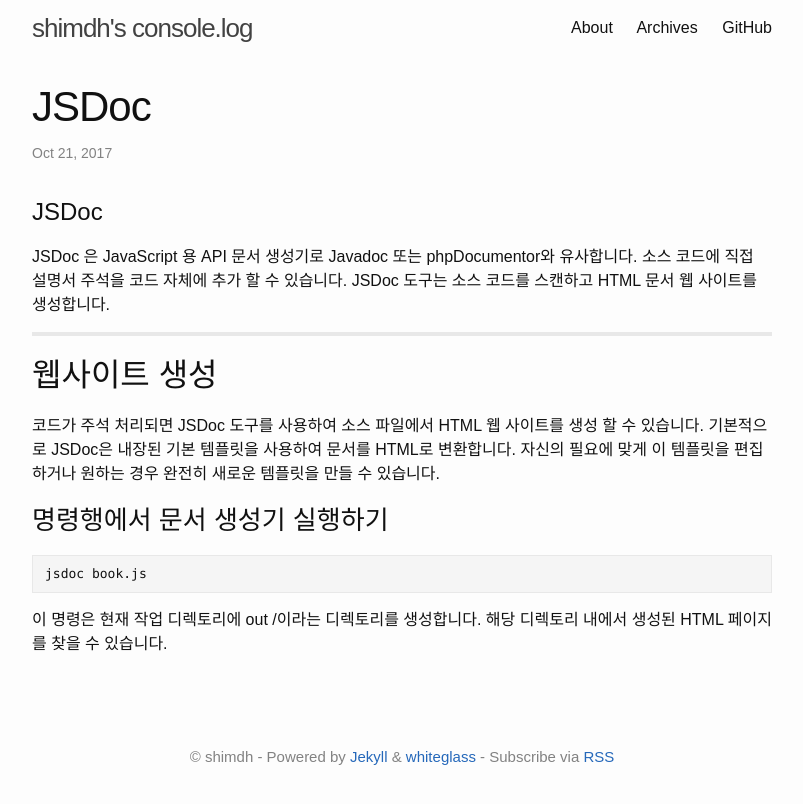
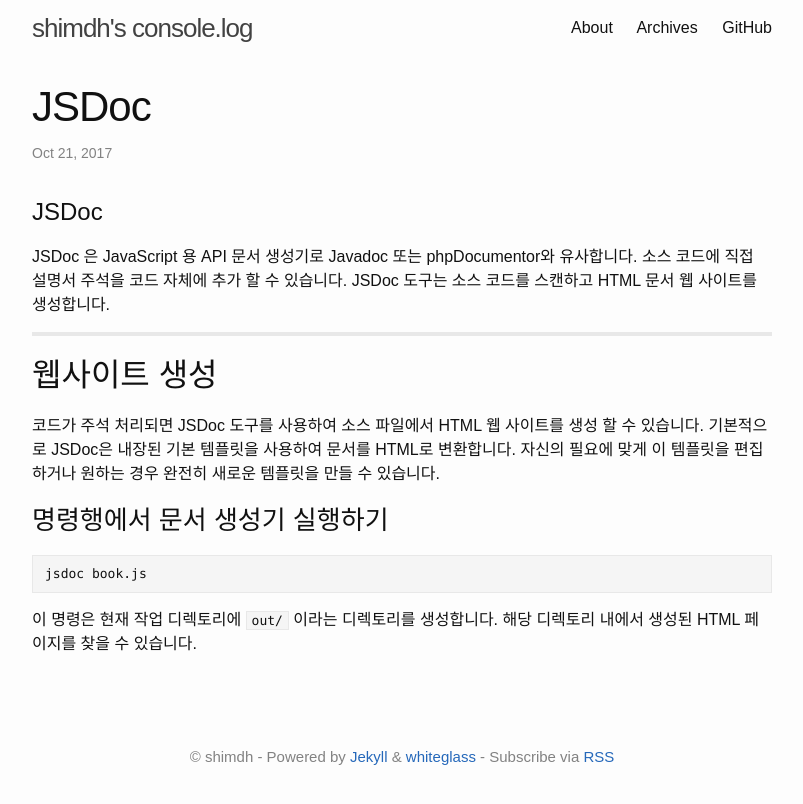
Before and after one commit to yous/whiteglass, a Jekyll site: the page built from _posts/2017-10-21-JSDoc.md, in a window 1280 px wide. Shown: the top 804 px of the page, without its empty margins (238-1041 px from the left). Built offline with Jekyll 4.4.1, drawn with Linux system fonts in a browser that asks for light colours.

Commit message:
added code

````diff
--- a/_posts/2017-10-21-JSDoc.md
+++ b/_posts/2017-10-21-JSDoc.md
@@ -19,4 +19,4 @@
 ```sh
 jsdoc book.js
 ```
-이 명령은 현재 작업 디렉토리에 out /이라는 디렉토리를 생성합니다. 해당 디렉토리 내에서 생성된 HTML 페이지를 찾을 수 있습니다.
+이 명령은 현재 작업 디렉토리에 `out/` 이라는 디렉토리를 생성합니다. 해당 디렉토리 내에서 생성된 HTML 페이지를 찾을 수 있습니다.
````
